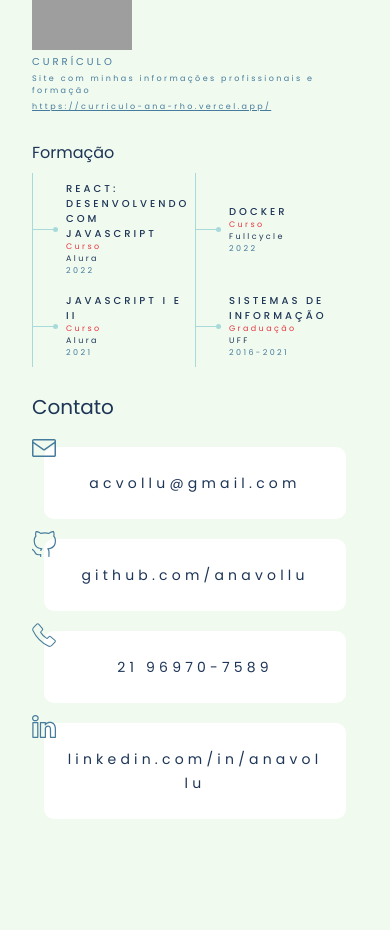
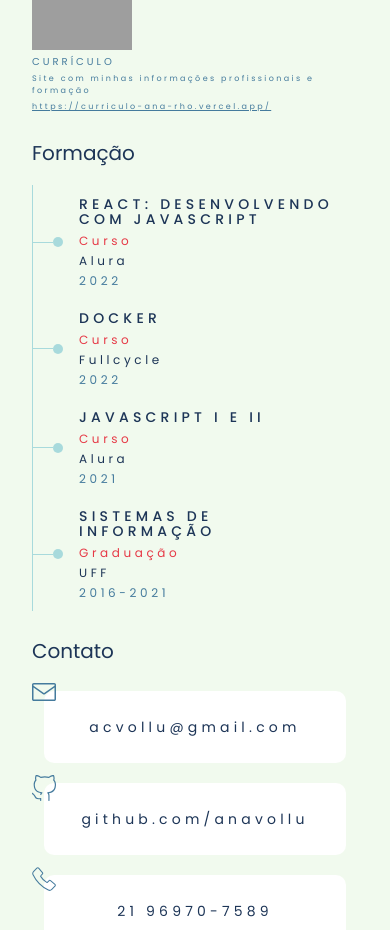
Before and after one commit to anavollu/curriculo-ana, a SvelteKit app: page /curriculo in a window 390 px wide. Shown: the part 1020-1950 px from the top of the page. Before the commit the page ends 1891 px from the top, so only its background shows below. Built offline with nearby package versions, Linux system fonts and the light colour scheme; grey boxes are pictures that could not be loaded.

Commit message:
fix: education resume mobile

```diff
--- a/src/routes/curriculo/+page.svelte
+++ b/src/routes/curriculo/+page.svelte
@@ -71,31 +71,30 @@
 			{/each}
 		</div>
 	</div>
-	<div class="mb-5">
-		<p class="leading-10 text-darkblue">{educationTitle}</p>
-		<div class="grid grid-cols-2">
+	<div class="mb-5 flex flex-col gap-3">
+		<p class="text-xl leading-10 text-darkblue">{educationTitle}</p>
+		<div class="grid grid-cols-1">
 			{#each Object.values(education) as educationItem}
-				<div class="flex items-center border-l-[1px] border-lightblue">
+				<div class="flex items-center gap-2 border-l-[1px] border-lightblue py-1">
 					<div class="flex items-center">
 						<div class="h-[1px] w-[20px] bg-lightblue" />
-						<div class="h-[5px] w-[5px] rounded-full bg-lightblue" />
+						<div class="h-[10px] w-[10px] rounded-full bg-lightblue" />
 					</div>
-					<div class="flex flex-col p-2">
-						<p
-							class="text-[10px] font-medium uppercase leading-[15px] tracking-widest text-darkblue"
-						>
+					<div class="flex flex-col gap-2 p-2">
+						<p class="text-sm font-medium uppercase leading-[15px] tracking-widest text-darkblue">
 							{educationItem.name}
 						</p>
-						<p class="text-[8px] leading-[12px] tracking-widest text-red">{educationItem.type}</p>
-						<p class="text-[8px] leading-[12px] tracking-widest text-darkblue">
+						<p class="text-xs leading-[12px] tracking-widest text-red">{educationItem.type}</p>
+						<p class="text-xs leading-[12px] tracking-widest text-darkblue">
 							{educationItem.institution}
 						</p>
-						<p class="text-[8px] leading-[12px] tracking-widest text-blue">{educationItem.year}</p>
+						<p class="text-xs leading-[12px] tracking-widest text-blue">{educationItem.year}</p>
 					</div>
 				</div>
 			{/each}
 		</div>
 	</div>
+	<!-- contato -->
 	<div class="flex flex-col gap-3">
 		<p class="text-xl leading-10 text-darkblue">{contactTitle}</p>
 		<div class="grid grid-cols-1 gap-3 lg:grid-cols-4">
```
